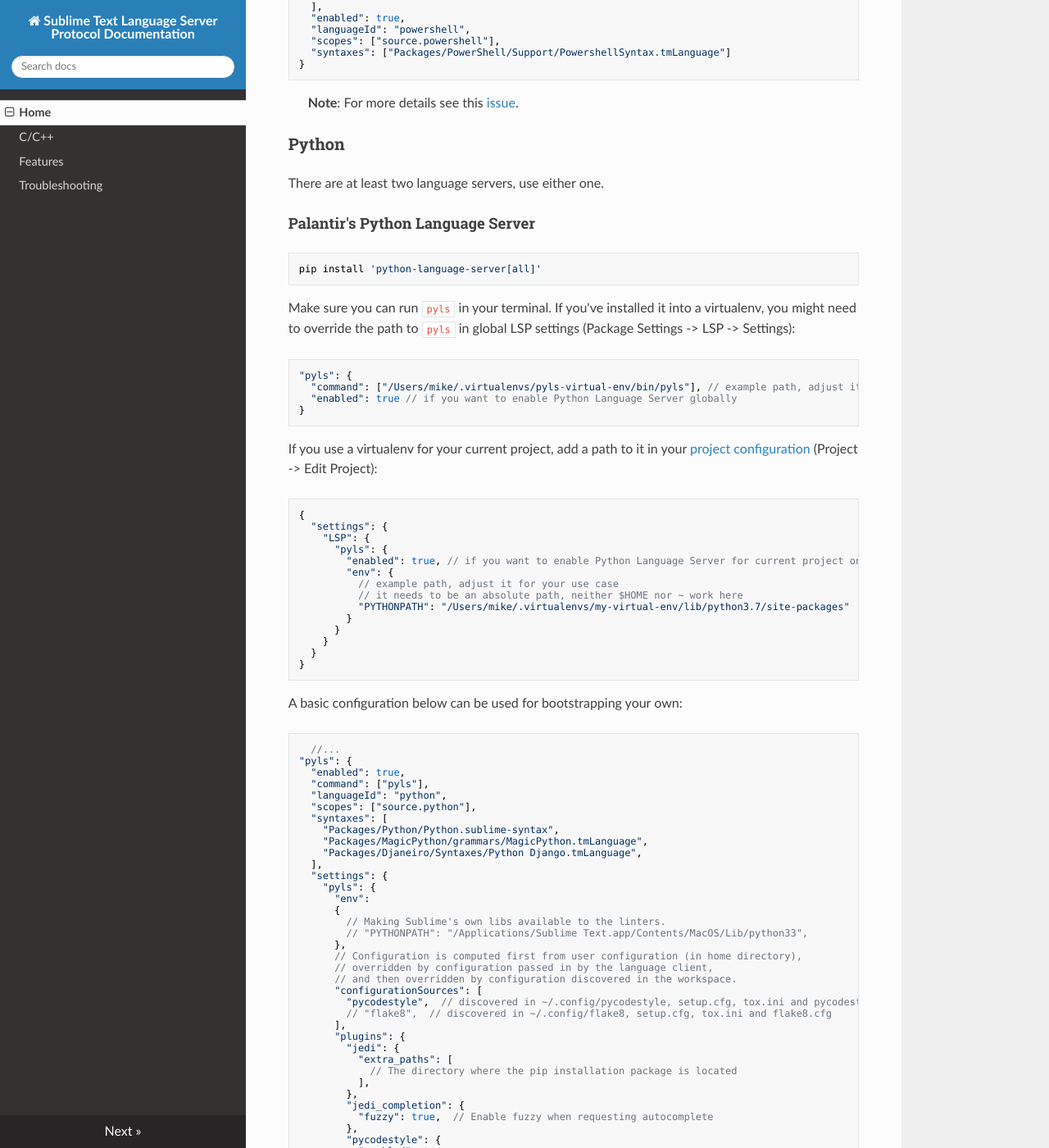
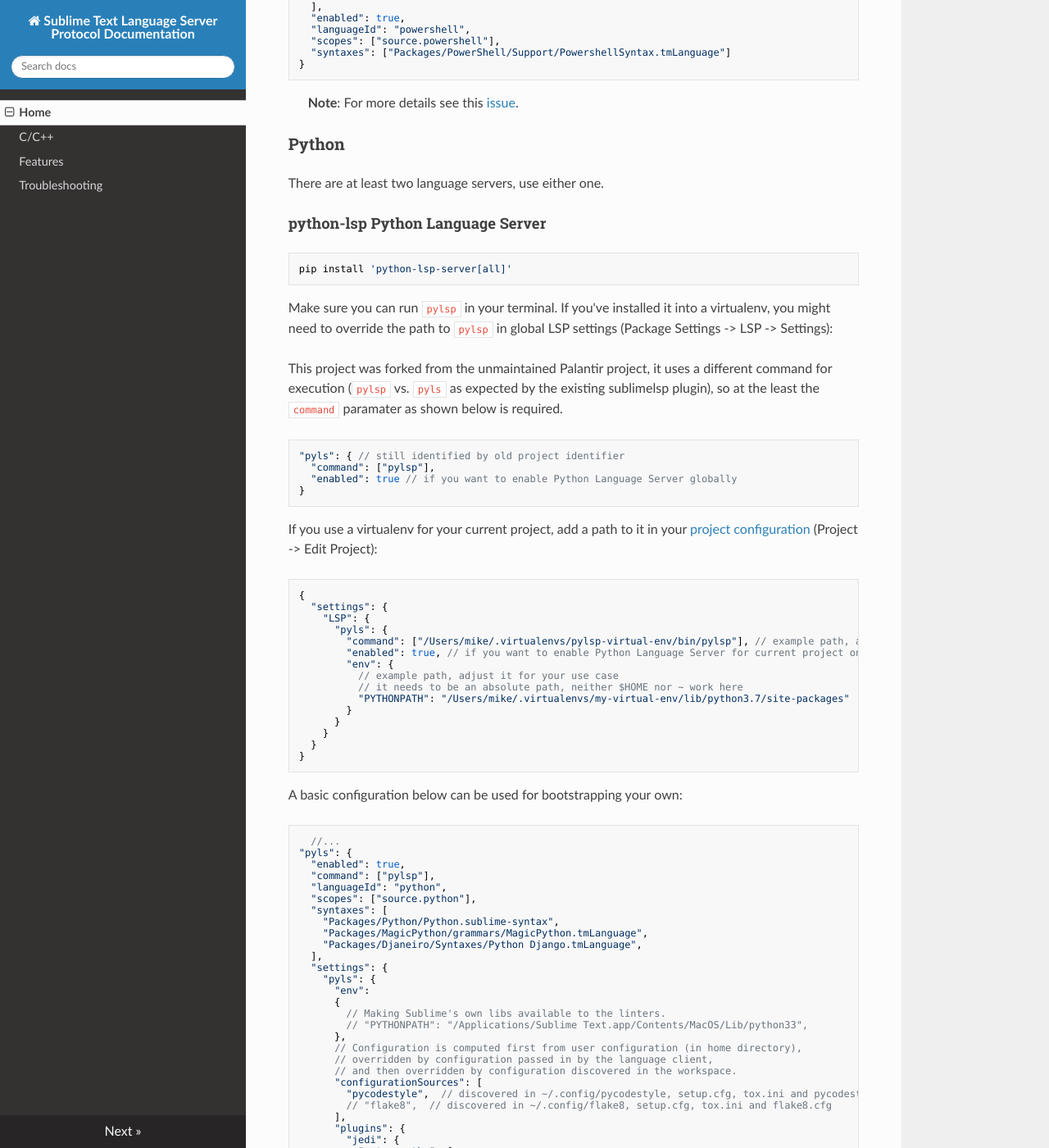
Before and after one commit to sublimelsp/LSP, an MkDocs documentation site: the page built from docs/index.md, in a window 1280 px wide and 1400 px high, scrolled down 13909 px. Shown: the whole window at 82% size. Built offline with MkDocs 1.6.1, drawn with Linux system fonts in a browser that asks for light colours; nearby versions of some CDN libraries; some of the changed text lies outside the part shown.

Commit message:
Replace Palantir pyls with pylsp
Palantir Project was forked after months of not being maintained.

This change does not update the settings description documentation link. The new project is currently (as of 2021-05-01) working on how they want to carry the structured documentation forward.

````diff
--- a/docs/index.md
+++ b/docs/index.md
@@ -723,17 +723,19 @@
 
 There are at least two language servers, use either one.
 
-#### Palantir's Python Language Server
+#### python-lsp Python Language Server
 
 ```sh
-pip install 'python-language-server[all]'
+pip install 'python-lsp-server[all]'
 ```
 
-Make sure you can run `pyls` in your terminal. If you've installed it into a virtualenv, you might need to override the path to `pyls` in global LSP settings (Package Settings -> LSP -> Settings):
+Make sure you can run `pylsp` in your terminal. If you've installed it into a virtualenv, you might need to override the path to `pylsp` in global LSP settings (Package Settings -> LSP -> Settings):
+
+This project was forked from the unmaintained Palantir project, it uses a different command for execution (`pylsp` vs. `pyls` as expected by the existing sublimelsp plugin), so at the least the `command` paramater as shown below is required.
 
 ```js
-"pyls": {
-  "command": ["/Users/mike/.virtualenvs/pyls-virtual-env/bin/pyls"], // example path, adjust it for your use case
+"pyls": { // still identified by old project identifier
+  "command": ["pylsp"],
   "enabled": true // if you want to enable Python Language Server globally
 }
 ```
@@ -745,6 +747,7 @@
   "settings": {
     "LSP": {
       "pyls": {
+        "command": ["/Users/mike/.virtualenvs/pylsp-virtual-env/bin/pylsp"], // example path, adjust it for your use case
         "enabled": true, // if you want to enable Python Language Server for current project only
         "env": {
           // example path, adjust it for your use case
@@ -763,7 +766,7 @@
   //...
 "pyls": {
   "enabled": true,
-  "command": ["pyls"],
+  "command": ["pylsp"],
   "languageId": "python",
   "scopes": ["source.python"],
   "syntaxes": [
@@ -818,7 +821,7 @@
 },
 ```
 
-See pylint documentation: [github:palantir/python-language-server](https://github.com/palantir/python-language-server)
+Documentation: [github:python-lsp/python-lsp-server](https://github.com/python-lsp/python-lsp-server)
 
 Description of all built-in settings: https://github.com/palantir/python-language-server/blob/develop/vscode-client/package.json
 
````
